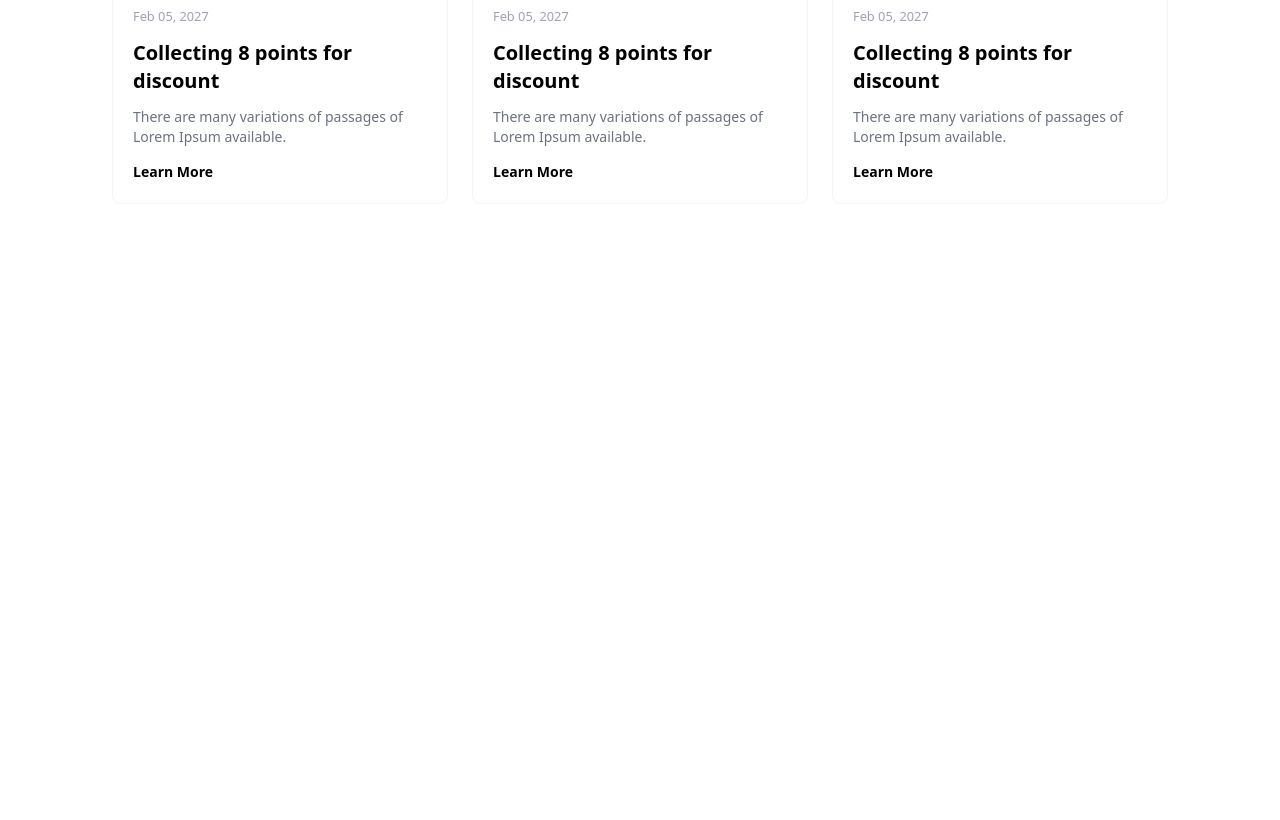
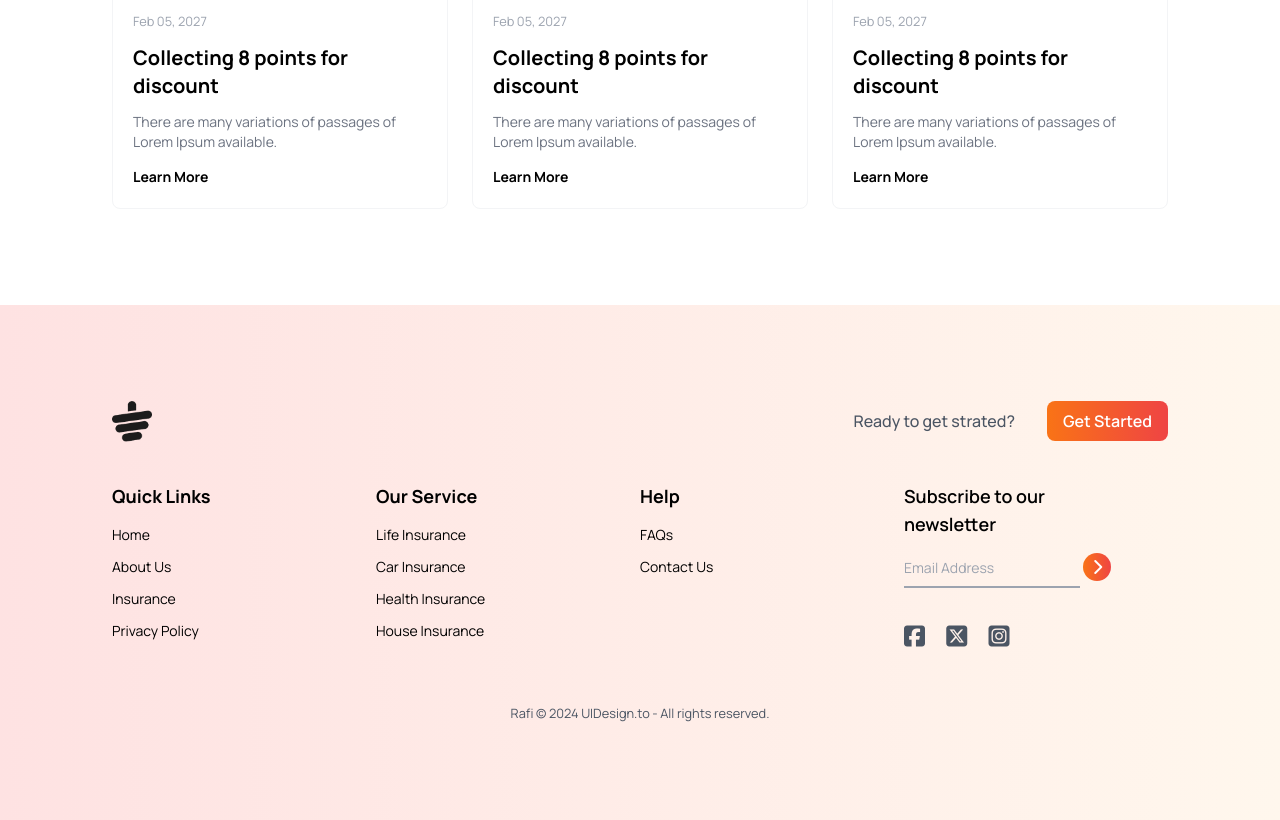
Before and after one commit to Rubayat-Rafi/Tea-House-with-TaildindCSS, a plain HTML site: page index.html in a window 1280 px wide. Shown: the part 2761-3581 px from the top of the page. Before the commit the page ends 3061 px from the top, so only its background shows below. Drawn offline with nearby package versions, Linux system fonts and the light colour scheme.

Commit message:
footer section added

```diff
--- a/index.html
+++ b/index.html
@@ -22,6 +22,9 @@
             extend: {
               colors: {
                 clifford: '#da373d',
+              },
+              fontFamily:{
+                manrope:['Manrope', 'sans-serif']
               }
             }
           }
@@ -30,7 +33,7 @@
 
 
 </head>
-<body>
+<body class="font-manrope">
 
     <!-- main content -->
      <main class="max-w-screen-xl mx-auto px-5 md:px-16 lg:px-28">
@@ -215,7 +218,6 @@
 
         </section>
 
-
         <!-- news and event section -->
         <section class="mb-24">
          <!-- title -->
@@ -262,10 +264,83 @@
          </div>
         </section>
 
+     </main>
 
+     <!-- footer section start here -->
+     <footer class="bg-gradient-to-r from-red-100 to-orange-50">
+        <div class="max-w-screen-xl mx-auto px-5 md:px-16 lg:px-28 py-10 md:py-24">
 
+            <!-- footer heading -->
+            <div class="flex items-center justify-between">
+                <div >
+                    <img class="w-10" src="./images/cup.png" alt="logo">
+                </div>
+                <div class="flex items-center text-gray-600">
+                    <h5 class="mr-8 text-base font-medium">Ready to get strated?</h5>
+                    <button class=" text-white bg-gradient-to-r from-orange-500 to-red-500 px-4 py-2 rounded-lg font-semibold">Get Started</button>
+                </div>
+            </div>
 
-     </main>
+            <!-- anchor links -->
+             <div class="grid grid-cols-1 md:grid-cols-2 lg:grid-cols-4 mt-10 gap-y-8">
+
+                <!-- footer col -1 -->
+                 <div>
+                    <h3 class="font-bold text-lg mb-3">Quick Links</h3>
+                    <ul class="space-y-2">
+                        <li><a class="hover:text-orange-600 text-sm" href="#">Home</a></li>
+                        <li><a class="hover:text-orange-600 text-sm" href="#">About Us</a></li>
+                        <li><a class="hover:text-orange-600 text-sm" href="#">Insurance</a></li>
+                        <li><a class="hover:text-orange-600 text-sm" href="#">Privacy Policy</a></li>
+                    </ul>
+                 </div>
+
+                 <!-- footer col -2 -->
+                 <div>
+                    <h3 class="font-bold text-lg mb-3">Our Service</h3>
+                    <ul class="space-y-2">
+                        <li><a class="hover:text-orange-600 text-sm" href="#">Life Insurance</a></li>
+                        <li><a class="hover:text-orange-600 text-sm" href="#">Car Insurance</a></li>
+                        <li><a class="hover:text-orange-600 text-sm" href="#">Health Insurance</a></li>
+                        <li><a class="hover:text-orange-600 text-sm" href="#">House Insurance</a></li>
+                    </ul>
+                 </div>
+
+                 <!-- footer col -3 -->
+                 <div>
+                    <h3 class="font-bold text-lg mb-3">Help</h3>
+                    <ul class="space-y-2">
+                        <li><a class="hover:text-orange-600 text-sm" href="#">FAQs</a></li>
+                        <li><a class="hover:text-orange-600 text-sm" href="#">Contact Us</a></li>
+
+                    </ul>
+                 </div>
+
+                 <!-- sent msg section 4 -->
+                 <div>
+                    <h3 class="font-semibold text-lg mb-3 max-w-40">Subscribe to our newsletter</h3>
+                    <!-- input fild -->
+                    <div class="">
+                        <input type="email" placeholder="Email Address" class="bg-transparent border-b-2 border-gray-400 w-4/6 text-sm py-2 overflow-hidden">
+                        <i class="fa-solid fa-chevron-right rounded-full text-white bg-gradient-to-r from-orange-500 to-red-500 w-7 h-7 justify-center items-center inline-flex"></i>
+                    </div>
+
+                    <!-- social media section -->
+                     <div class="flex justify-between w-2/5 mb-2 mt-8">
+                        <i class="fa-brands fa-square-facebook text-gray-600  hover:text-orange-600 text-2xl"></i>
+                        <i class="fa-brands fa-square-x-twitter text-gray-600  hover:text-orange-600 text-2xl"></i>
+                        <i class="fa-brands fa-square-instagram text-gray-600 hover:text-orange-600 text-2xl"></i>
+                     </div>
+                 </div>
+
+             </div>
+
+                     <!-- copy write text -->
+                     <div class="text-center mt-10">
+                        <small class="text-gray-600">Rafi &copy; 2024 UIDesign.to - All rights reserved.</small>
+                      </div>
+        </div>
+     </footer>
 
 </body>
 </html>
```
Lines whose indentation alone changed are shown as unchanged.
